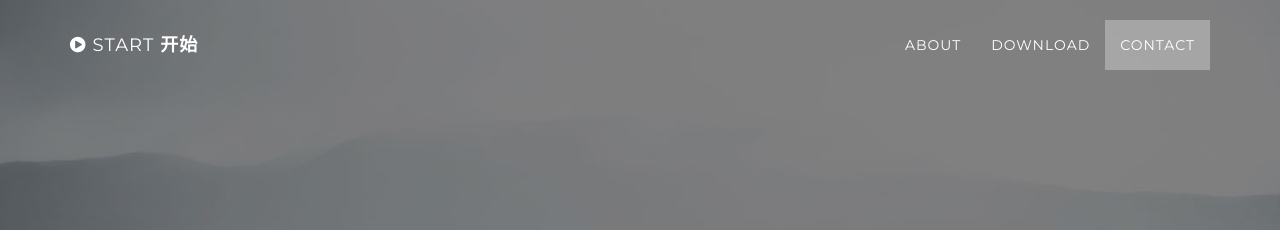
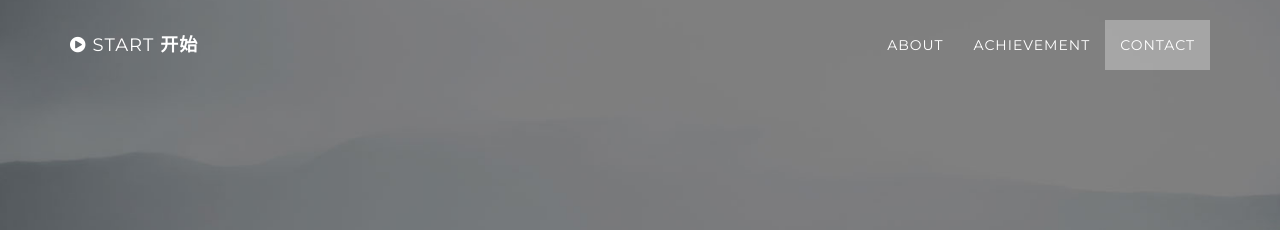
Before and after one commit to ktr-hubrt/ktr-hubrt.github.io, a Jekyll site: the page built from index.html, in a window 1280 px wide. Shown: the top 230 px of the page. Built offline with Jekyll 4.4.1, drawn with Linux system fonts in a browser that asks for light colours.

Commit message:
Update nav.html

```diff
--- a/_includes/nav.html
+++ b/_includes/nav.html
@@ -21,7 +21,7 @@
                         <a class="page-scroll" href="#about">About</a>
                     </li>
                     <li>
-                        <a class="page-scroll" href="#achievement">Download</a>
+                        <a class="page-scroll" href="#download">Achievement</a>
                     </li>
                     <li>
                         <a class="page-scroll" href="#contact">Contact</a>
```
